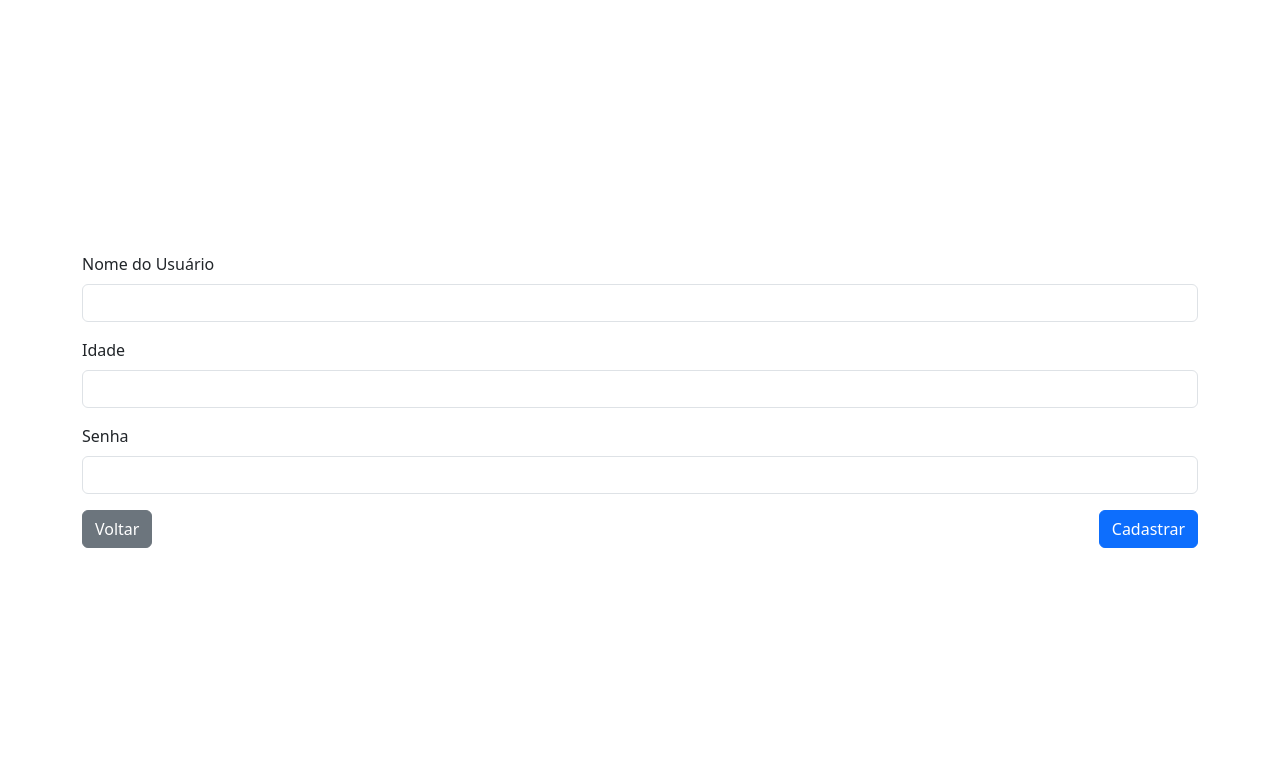
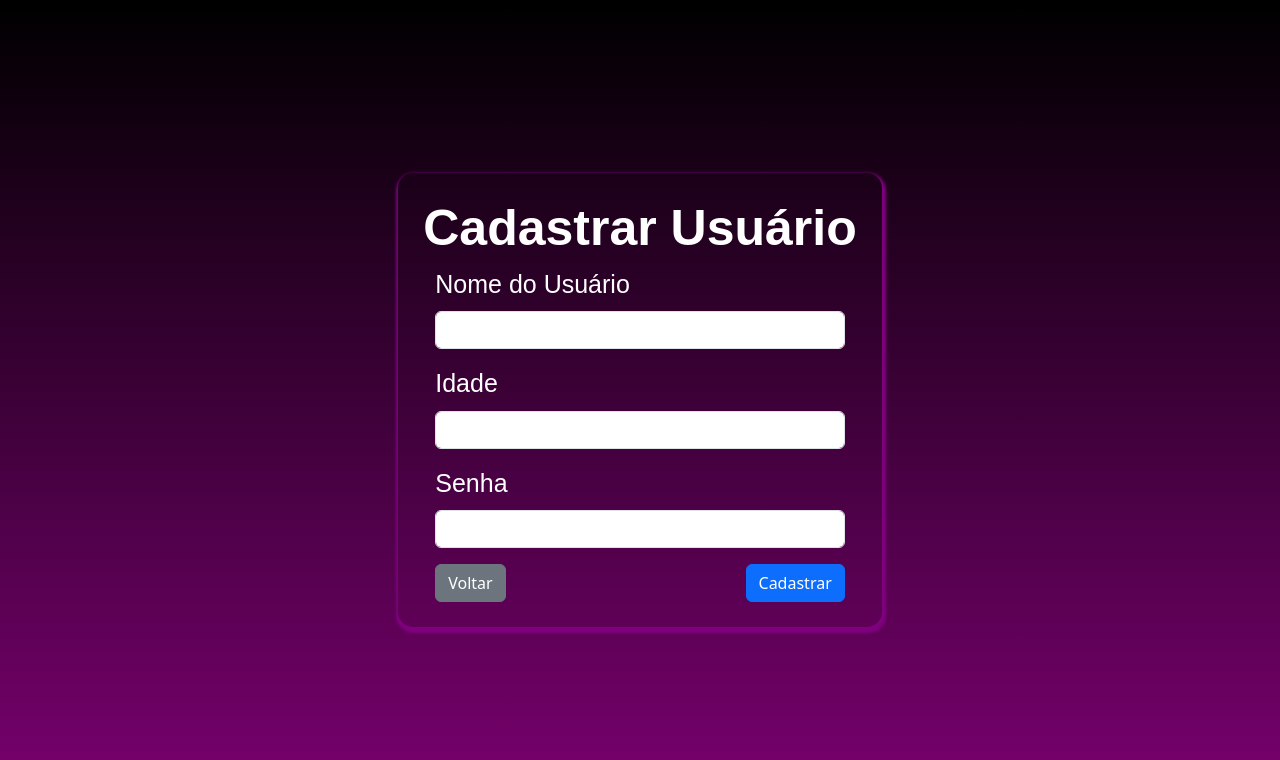
Before and after one commit to sansonpedro/AulaJS, a plain HTML site: page Frontend/cadastroUsuario/index.html in a window 1280 px wide. Drawn offline with nearby package versions, Linux system fonts and the light colour scheme.

Commit message:
post method

```diff
--- a/Frontend/cadastroUsuario/index.html
+++ b/Frontend/cadastroUsuario/index.html
@@ -13,29 +13,24 @@
     <link rel="stylesheet" href="style.css" />
   </head>
   <body>
-    <div class="forms">
-      <form class="container">
-        <div class="mb-3">
+    <div class="bordas">
+      <h1 class="titles">Cadastrar Usuário</h1>
+      <form class="container" onsubmit="cadastroUsuario(event)"> <!--Usamos $ Para referenciar um objeto para o javascript, mas n tem nada-->
+        <div class="mb-3 subtitles">
           <label for="nome" class="form-label">Nome do Usuário</label>
           <input type="text" class="form-control" id="nome" />
         </div>
-        <div class="mb-3">
+        <div class="mb-3 subtitles">
           <label for="idade" class="form-label">Idade</label>
-          <input
-            type="number"
-            class="form-control"
-            id="idade"
-            min="0"
-            max="120"
-          />
+          <input type="number" class="form-control" id="idade" min="0" max="120" />
         </div>
-        <div class="mb-3">
+        <div class="mb-3 subtitles">
           <label for="senha" class="form-label">Senha</label>
           <input type="password" class="form-control" id="senha" />
         </div>
         <div class="botoes">
-            <a href="../index.html" class="btn btn-secondary">Voltar</a>
-            <button type="submit" class="btn btn-primary">Cadastrar</button>
+          <a href="../index.html" class="btn btn-secondary">Voltar</a>
+          <button type="submit" class="btn btn-primary">Cadastrar</button>
         </div>
       </form>
     </div>
--- a/Frontend/cadastroUsuario/script.js
+++ b/Frontend/cadastroUsuario/script.js
@@ -0,0 +1,26 @@
+function cadastroUsuario(event) {
+  event.preventDefault(), console.log(event);
+
+  let nome = document.getElementById("nome").value;
+  let idade = document.getElementById("idade").value;
+  let senha = document.getElementById("senha").value;
+
+  fetch("http://localhost:3000/usuarios", {
+    method: "POST",
+
+    headers: {
+      "Content-Type": "application/json",
+    },
+
+    body: JSON.stringify({
+      "nome": nome,
+      "idade": idade,
+      "senha": senha
+    }),
+  })
+    .then((response) => response.json())
+
+    .then((data) => console.log(data))
+
+    .catch((error) => console.log(error));
+}
--- a/Frontend/cadastroUsuario/style.css
+++ b/Frontend/cadastroUsuario/style.css
@@ -1,10 +1,38 @@
-.forms{
+body {
+  display: grid;
+  justify-content: center;
+  align-items: center;
+  background: linear-gradient(180deg, rgb(0, 0, 0), rgb(121, 1, 111));
+  height: 100vh;
+}
+
+.forms {
   display: flex;
   justify-content: center;
   align-items: center;
   height: 100vh;
 }
-.botoes{
+
+.botoes {
   display: flex;
   justify-content: space-between;
 }
+
+.titles {
+  color: white;
+  font-size: 50px;
+  font-family: sans-serif;
+  text-align: center;
+  font-weight: bold;
+}
+
+.subtitles {
+  color: white;
+  font-size: 25px;
+  font-family: sans-serif;
+}
+.bordas {
+  box-shadow: 1px 3px 3px 3px purple;
+  border-radius: 15px;
+  padding: 25px;
+}
--- a/Frontend/style.css
+++ b/Frontend/style.css
@@ -1,6 +1,33 @@
+.cadastrarUsuario {
+  display: flex;
+  justify-content: end;
+  margin-top: 5px;
+}
 
-.cadastrarUsuario{
-    display: flex;
-    justify-content: end;
-    margin-top: 40px;
+body {
+  background: linear-gradient(180deg, rgb(0, 0, 0), rgb(121, 1, 111));
+  height: 100vh;
 }
+
+.botoes {
+  display: flex;
+  justify-content: space-between;
+  color: purple;
+}
+
+.titles {
+  color: white;
+  font-size: 50px;
+  font-family: sans-serif;
+  text-align: center;
+  font-weight: bold;
+}
+
+.container {
+  height: 3vh;
+  margin-top: 30vh;
+}
+
+.container ul {
+  text-align: center;
+}
```
Also changed, not shown: Frontend/index.html (+5 -5 lines), eslint.config.js (added, +29 -0 lines). Lines whose indentation alone changed are shown as unchanged.
